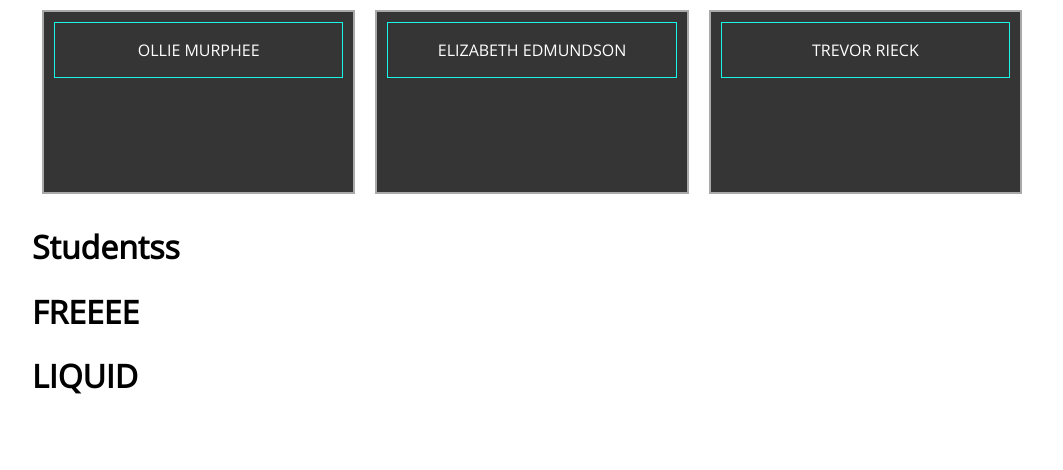
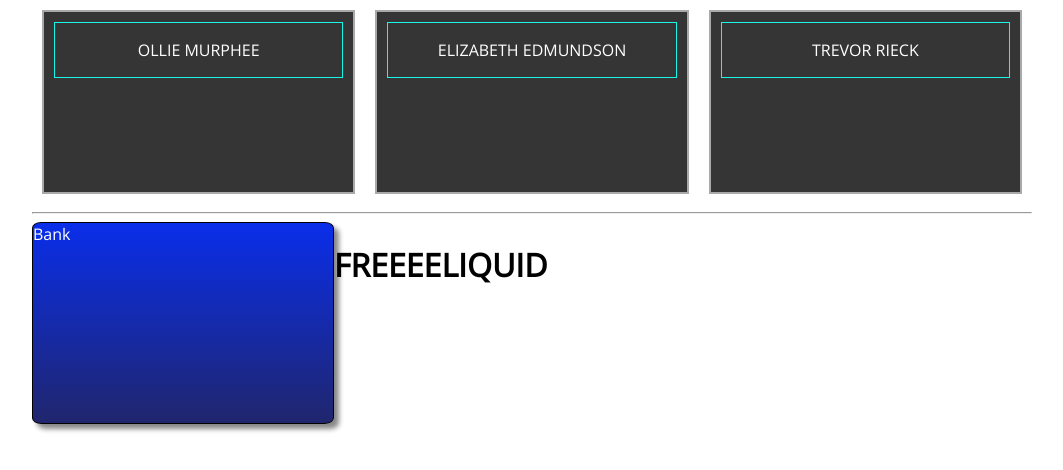
Before and after one commit to fahadqazi/tm-cc, a React (Create React App) app: page / in a window 1280 px wide. Both pictures are taken after a click on the element 639 px from the left and 102 px from the top of the page. Shown: the top 470 px of the page, without its empty margins (108-1171 px from the left). Built offline with nearby package versions, Linux system fonts and the light colour scheme.

Commit message:
credit cards added

```diff
--- a/src/App.css
+++ b/src/App.css
@@ -43,3 +43,31 @@
 .details:hover {
   opacity:1;
 }
+
+.creditCard1 {
+  height: 200px;
+  width: 300px;
+  background: linear-gradient(aquamarine, grey);
+  border: 1px solid black;
+  box-shadow: 5px 5px 5px #888888;
+  border-radius: 3%;
+}
+
+.creditCard2 {
+  height: 200px;
+  width: 300px;
+  background: linear-gradient(#7FBEFF, #DD1616);
+  border: 1px solid black;
+  box-shadow: 5px 5px 5px #888888;
+  border-radius: 3%;
+}
+
+.creditCard3 {
+  height: 200px;
+  width: 300px;
+  background: linear-gradient(#0A2EEA, #20266D);
+  border: 1px solid black;
+  box-shadow: 5px 5px 5px #888888;
+  border-radius: 3%;
+  color: #fff;
+}
--- a/src/App.js
+++ b/src/App.js
@@ -2,6 +2,7 @@ import React, { Component } from 'react';
 
 import './App.css';
 import ApplicantCardList from './applicantCardList'
+import CreditCard from './CreditCard';
 // import cardData from './cards';
 
 var cards = [
@@ -101,9 +102,10 @@ class App extends Component {
 						calculateCards={this.calculateCards}
 					/>
 				</div>
-
+				<hr/>
+				<div style={{display: 'flex', flexDirection: 'row'}}>
 				<div>
-					{this.state.studentCard ? <h1>Studentss</h1>: null}
+					{this.state.studentCard ? <CreditCard cards={cards}/>: null}
 				</div>
 
 				<div>
@@ -113,6 +115,7 @@ class App extends Component {
 			<div>
 			{this.state.liquidCard ? <h1>LIQUID</h1>: null}
 		</div>
+		</div>
 
       </div>
     );
--- /dev/null
+++ b/src/CreditCard.js
@@ -0,0 +1,13 @@
+import React from 'react';
+
+class CreditCard extends React.Component{
+  render(){
+    return(
+      <div className='creditCard3'>
+        Bank
+      </div>
+    );
+  }
+}
+
+export default CreditCard;
```
